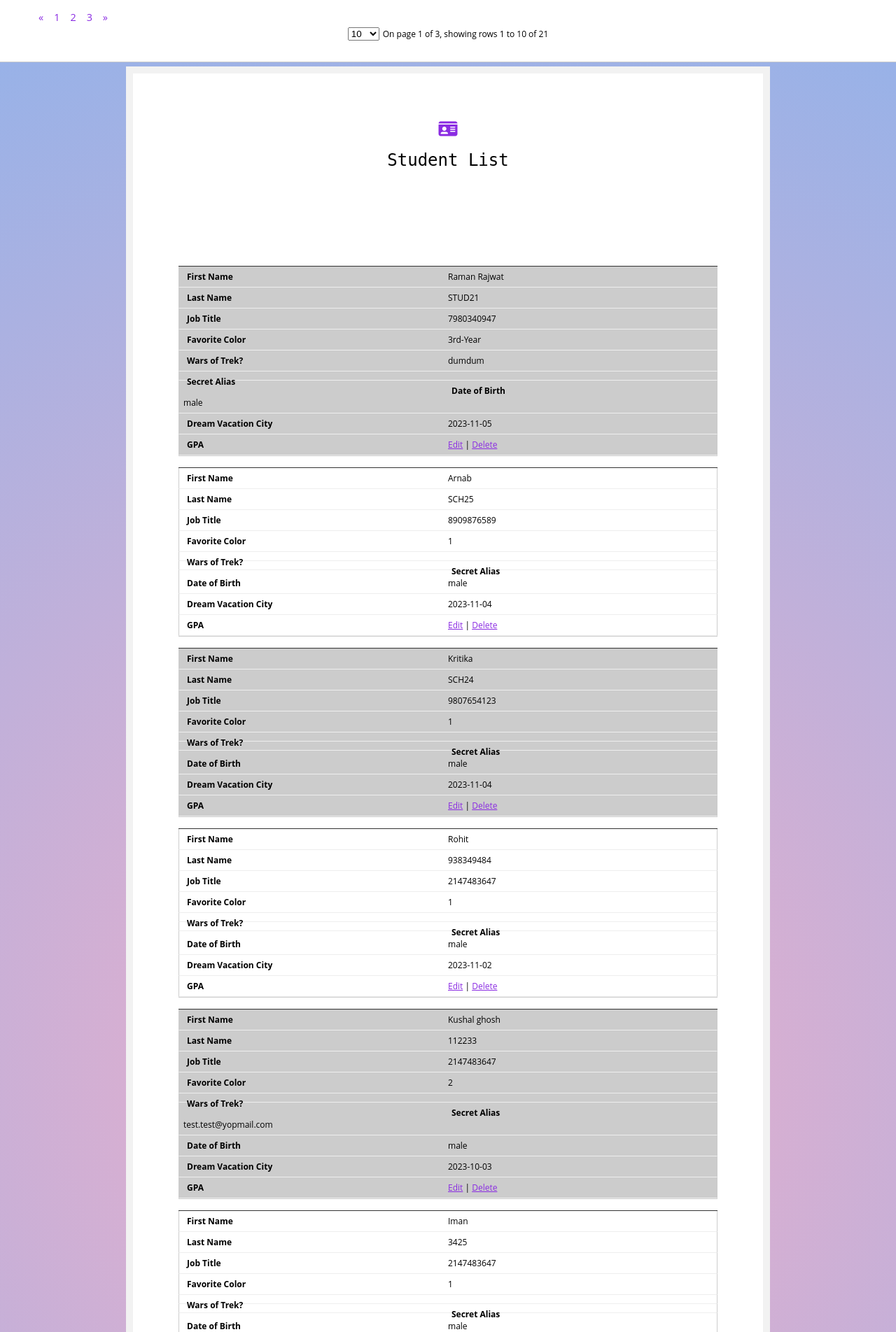
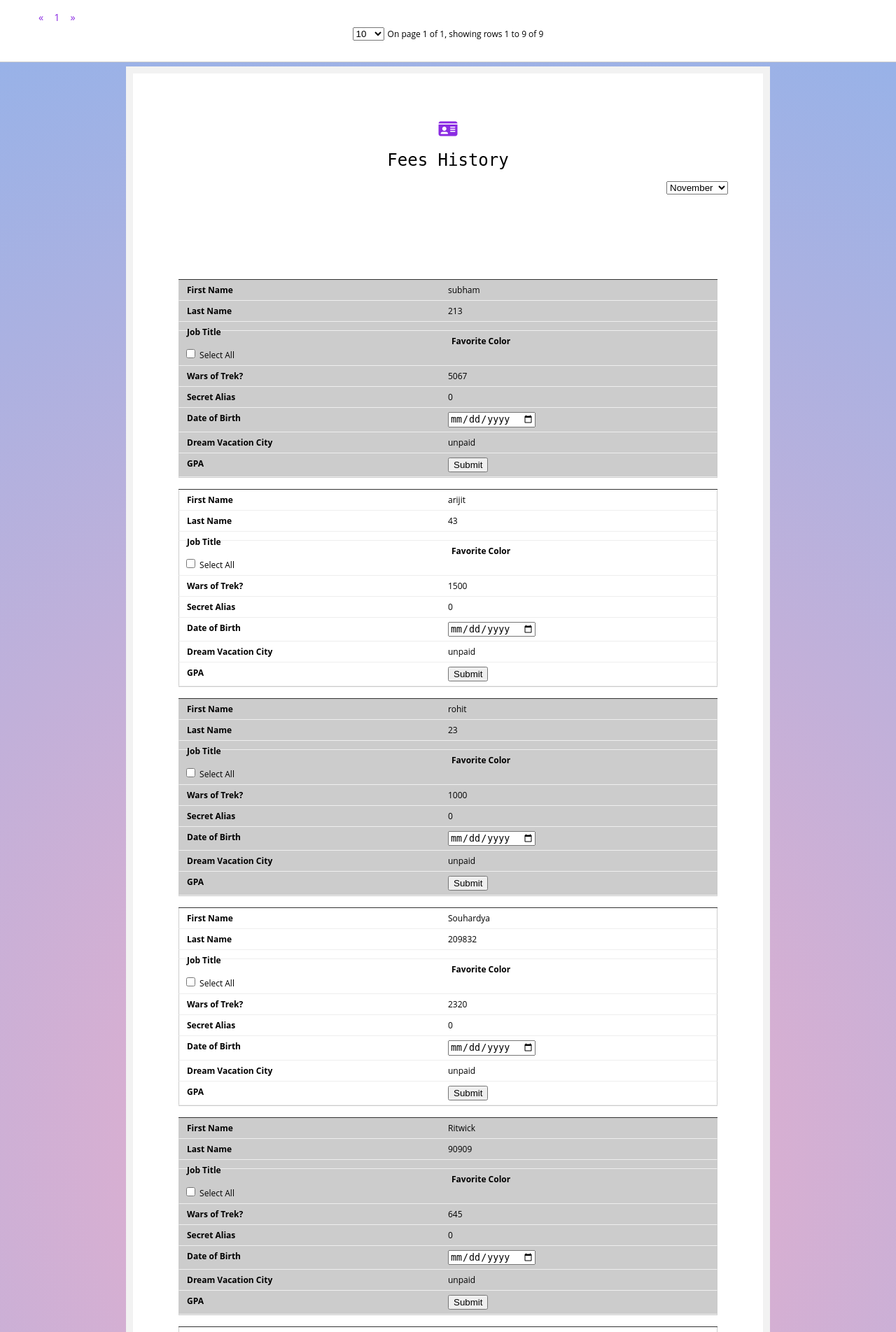
Before and after one commit to subham01112002/institute, a PHP site: page /fees_history.php in a window 1280 px wide. Shown: the top 1904 px of the page at 70% size. Run offline with PHP 8.4, Linux system fonts and the light colour scheme; data comes from the database, SQL or seed files in the repository; tables that the repository leaves empty or names only in its code hold one stand-in row (values such as "Sample post"); some libraries are stand-ins or nearby versions.

Commit message:
Fees Done

```diff
--- a/fees_history.php
+++ b/fees_history.php
@@ -1,6 +1,13 @@
 <?php
 include("conn.php");
-$sql=mysqli_query($conn,"SELECT * FROM student_registration  WHERE Status='Y' ORDER BY `Student_id` DESC");
+
+if(empty($_REQUEST['month'])){
+    $curr_month=date("m");
+}
+else{
+    $curr_month=$_REQUEST['month'];
+}
+$sql=mysqli_query($conn,"SELECT `student_activity`.`Student_id` AS 'id',`Student_name`,`Student_reg_no`,SUM(`Actual_fees`) AS 'Fees' FROM `student_registration` INNER JOIN  `student_activity` ON `student_registration`.`Student_id`=`student_activity`.`Student_id` GROUP BY `student_activity`.`Student_id`");
 
 
 ?>
@@ -17,8 +24,24 @@ $sql=mysqli_query($conn,"SELECT * FROM student_registration  WHERE Status='Y' OR
 <body>
 <div class="form-box">
   <h1><a href="index.php"><i class="fa-sharp fa-solid fa-id-card"></i></a></h1>
-  <h1>Student List</h1>
+  <h1>Fees History</h1>
+<div style="display:flex;justify-content:end">
+<select onchange="month(this.value)">
+<option value="01" <?php if($curr_month=="1") echo "selected"; ?>>January</option>
+<option value="02" <?php if($curr_month=="2") echo "selected"; ?>>February</option>
+<option value="03" <?php if($curr_month=="3") echo "selected"; ?>>March</option>
+<option value="04" <?php if($curr_month=="4") echo "selected"; ?>>April</option>
+<option value="05" <?php if($curr_month=="5") echo "selected"; ?>>May</option>
+<option value="06" <?php if($curr_month=="6") echo "selected"; ?>>June</option>
+<option value="07" <?php if($curr_month=="7") echo "selected"; ?>>July</option>
+<option value="08" <?php if($curr_month=="8") echo "selected"; ?>>August</option>
+<option value="09" <?php if($curr_month=="9") echo "selected"; ?>>September</option>
+<option value="10" <?php if($curr_month=="10") echo "selected"; ?>>October</option>
+<option value="11" <?php if($curr_month=="11") echo "selected"; ?>>November</option>
+<option value="12" <?php if($curr_month=="12") echo "selected"; ?>>December</option>
 
+</select>
+</div>
 <div id="DataTable">
   <div id="table_box_bootstrap"></div>
   <table>
@@ -26,38 +49,126 @@ $sql=mysqli_query($conn,"SELECT * FROM student_registration  WHERE Status='Y' OR
         <tr>
           <th>Name</th>
           <th>Registration ID</th>
-          <th>Phone No.</th>
-          <th>Class</th>
-          <th>Address</th>
-          <th>Email</th>
-          <th>Gender</th>
-          <th>Date of Joining</th>
+          <th>Subjects</th>
+          <th>Fees</th>
+          <th>Total Fees</th>
+          <th>Paid Amount</th>
+          <th>Paid Date</th>
+          <th>Status</th>
           <th>Actions</th>
 
         </tr>
     </thead>
     <tbody class="scroll-pane">
 
-        <?php  while($arr=mysqli_fetch_array($sql)){?>
+        <?php $i=0;  while($arr=mysqli_fetch_array($sql)){?>
         <tr>
-        <td><?php echo $arr['Student_name'] ?></td>
+            <?php
+            $paid=0;
+            $id=$arr['id'];
+            $query=mysqli_query($conn,"SELECT * FROM `fees_history` WHERE `student_id`='$id' AND `month` LIKE '%$curr_month'");
+            $lat_date=mysqli_fetch_array(mysqli_query($conn,"SELECT MAX(date) AS 'date' FROM `fees_history` WHERE `student_id`='$id' AND `month` LIKE '%$curr_month'"));
+            if($lat_date)
+            {
+                $lat_date=$lat_date['date'];
+            }
+
+            $arr_it=array();
+            while($fees=mysqli_fetch_array($query))
+            {
+                array_push($arr_it,$fees['subject_id']);
+            }
+            ?>
+        <td  id="id-<?php echo $i ?>" data-id="<?php echo $arr['id']; ?>"><?php echo $arr['Student_name'] ?></td>
         <td><?php echo $arr['Student_reg_no'] ?></td>
-        <td><?php echo $arr['Phone_no'] ?></td>
-        <td><?php echo $arr['Class'] ?></td>
-        <td><?php echo $arr['Address'] ?></td>
-        <td><?php echo $arr['Email'] ?></td>
-        <td><?php echo $arr['Gender'] ?></td>
-        <td><?php echo $arr['Joining_date'] ?></td>
-        <td><a href="student_edit.php?stud=<?php echo $arr['Student_id'] ?>">Edit</a> | <a href="student_del.php?stud=<?php echo $arr['Student_id'] ?>">Delete</td>
+        <?php
+        $subject=mysqli_query($conn,"SELECT * FROM `student_activity` INNER JOIN `subject_master` ON `student_activity`.`Subject_id`=`subject_master`.`Subject_id` WHERE `Student_id`='$id'");
+        ?>
+
+        <td>
+            <?php while($sub=mysqli_fetch_array($subject)){
+                echo $sub['Subject_name']."<br/>";
+                }?>
+
+
+        </td>
+        <td><?php
+        $subject=mysqli_query($conn,"SELECT * FROM `student_activity` INNER JOIN `subject_master` ON `student_activity`.`Subject_id`=`subject_master`.`Subject_id` WHERE `Student_id`='$id'");
+         ?>
+         <input type="checkbox" class="fees_all-<?php echo $i ?>" onclick="select_all(<?php echo $i ?>)" value="<?php echo $arr['Fees'] ?>"> Select All <br>
+        <?php
+        while($sub2=mysqli_fetch_array($subject)){ ?>
+              <input type="checkbox" class="fees-<?php echo $i ?>"  data-sub='<?php echo $sub2['Subject_id'] ?>' value="<?php echo $sub2['Actual_fees'] ?>" onclick="fees(this,<?php echo $i ?>)" <?php if(in_array($sub2['Subject_id'] ,$arr_it)) { echo "checked"; $paid+=$sub2['Actual_fees']; } ?> > <?php echo  $sub2['Actual_fees']; ?><br/>
+             <?php   }?>
+                </td>
+        <td><?php echo $arr['Fees'] ?></td>
+        <td id="paid-<?php  echo $i  ?>"><?php echo $paid; ?></td>
+        <td><input type="date" class="date-<?php echo $i ?>" <?php if($lat_date){ ?> value="<?php echo $lat_date ?>" <?php } ?>></td>
+        <td><?php echo  $paid==0 ?  "unpaid" : ($paid<$arr['Fees'] ?  "Partially Paid" :  "Paid"); ?></td>
+        <td><input type="button" value="Submit" onclick="submit(<?php echo $i ?>)"></td>
         </tr>
-        <?php } ?>
+        <?php $i++; } ?>
 
   </tbody>
 </table>
 </div>
         </div>
+        <script
+  src="https://code.jquery.com/jquery-3.7.1.min.js"
+  integrity="sha256-/JqT3SQfawRcv/BIHPThkBvs0OEvtFFmqPF/lYI/Cxo="
+  crossorigin="anonymous"></script>
 <script>
+    function submit(num)
+    {
+        var paid=document.getElementById('paid-'+num).innerHTML;
+        if(paid==="" || paid==="0" )
+        {
+            alert("Select Subjects");
+            return;
+        }
+        var date=document.getElementsByClassName('date-'+num)[0].value;
+        if(date===""){
+        alert("Select Date");
+        return;
+        }
+        var subj=document.getElementsByClassName('fees-'+num);
+        let str="";
+        for(let i of subj)
+        {
+            if(i.checked)
+            str+=i.dataset.sub+",";
+        }
+        str=str.substring(0,str.length-1);
+        var id=document.getElementById('id-'+num).dataset.id;
+        window.location.href="fees_sub.php?sub="+str+"&date="+date+"&id="+id;
 
+    }
+    function month(val){
+        window.location.href="fees_history.php?month="+val;
+    }
+
+    function select_all(num) {
+        if(document.getElementsByClassName('fees_all-'+num)[0].checked===true)
+        for(let i of document.getElementsByClassName('fees-'+num))
+        {
+            i.checked=true;
+        }
+        else
+        for(let i of document.getElementsByClassName('fees-'+num))
+        {
+            i.checked=false;
+        }
+
+        fees(document.getElementsByClassName('fees_all-'+num)[0],num);
+     }
+     function fees(ele,cls)
+     {
+        if(ele.checked===true)
+        document.getElementById('paid-'+cls).innerHTML=document.getElementById('paid-'+cls).innerHTML !=="" ? Number(document.getElementById('paid-'+cls).innerHTML)+Number(ele.value) : ele.value;
+        else
+        document.getElementById('paid-'+cls).innerHTML=Number(document.getElementById('paid-'+cls).innerHTML)-Number(ele.value);
+
+     }
 
 
     var box = paginator({
--- a/index.php
+++ b/index.php
@@ -58,7 +58,7 @@
         <a class="nav-link" href="home.php">Student Registration</a>
       </li>
       <li class="nav-item">
-        <a class="nav-link" href="student_activity.php">Student activity</a>
+        <a class="nav-link" href="fees_history.php">Fees History</a>
       </li>
       <li class="nav-item">
         <a class="nav-link" href="teacher.php">Teacher Registration</a>
--- a/student_list.php
+++ b/student_list.php
@@ -56,6 +56,11 @@ $sql=mysqli_query($conn,"SELECT * FROM student_registration  WHERE Status='Y' OR
 </table>
 </div>
         </div>
+        <script
+  src="https://code.jquery.com/jquery-3.7.1.min.js"
+  integrity="sha256-/JqT3SQfawRcv/BIHPThkBvs0OEvtFFmqPF/lYI/Cxo="
+  crossorigin="anonymous"></script>
+
 <script>
 
 
```
Also changed, not shown: fees_sub.php (added, +14 -0 lines).
